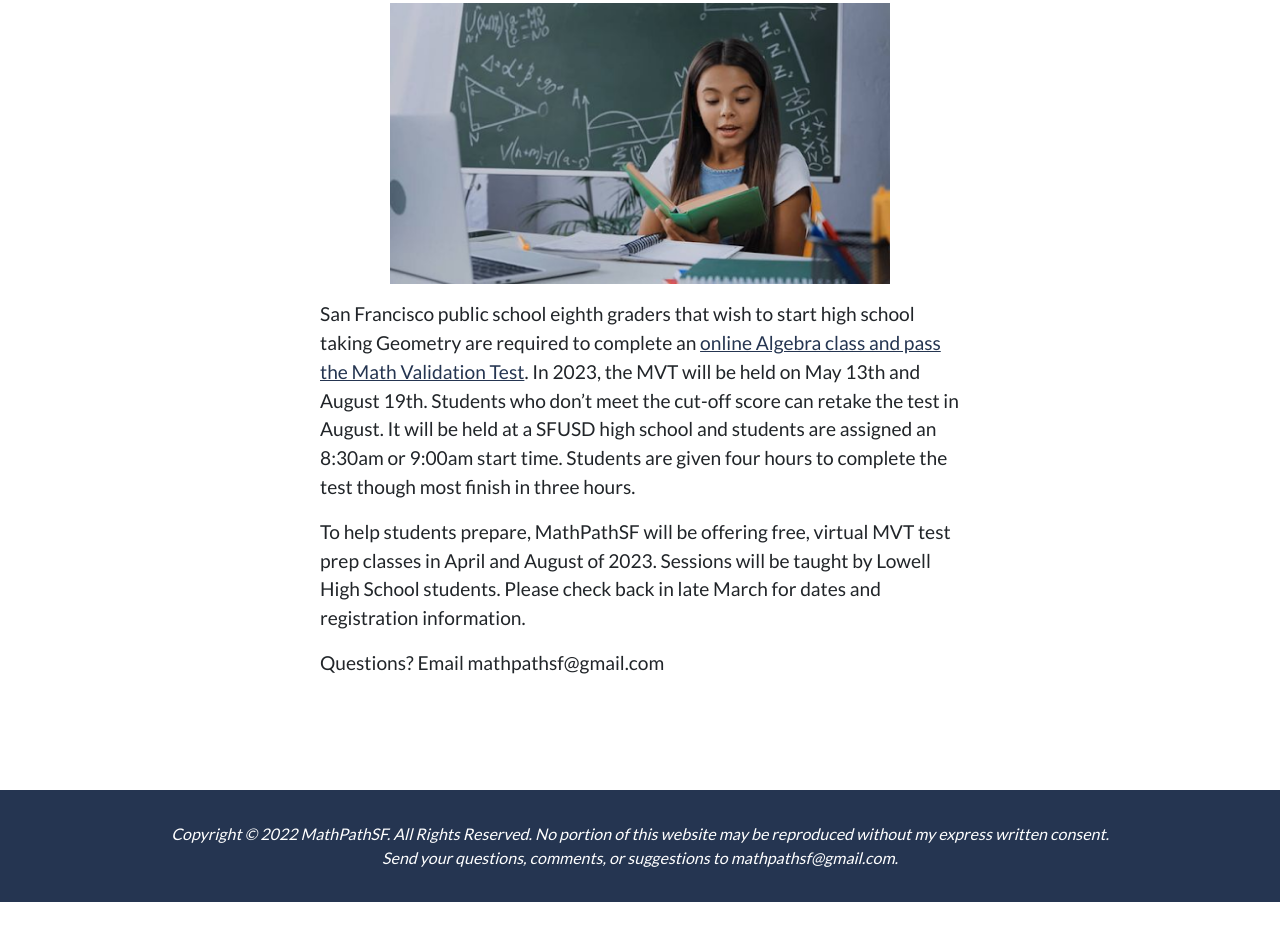
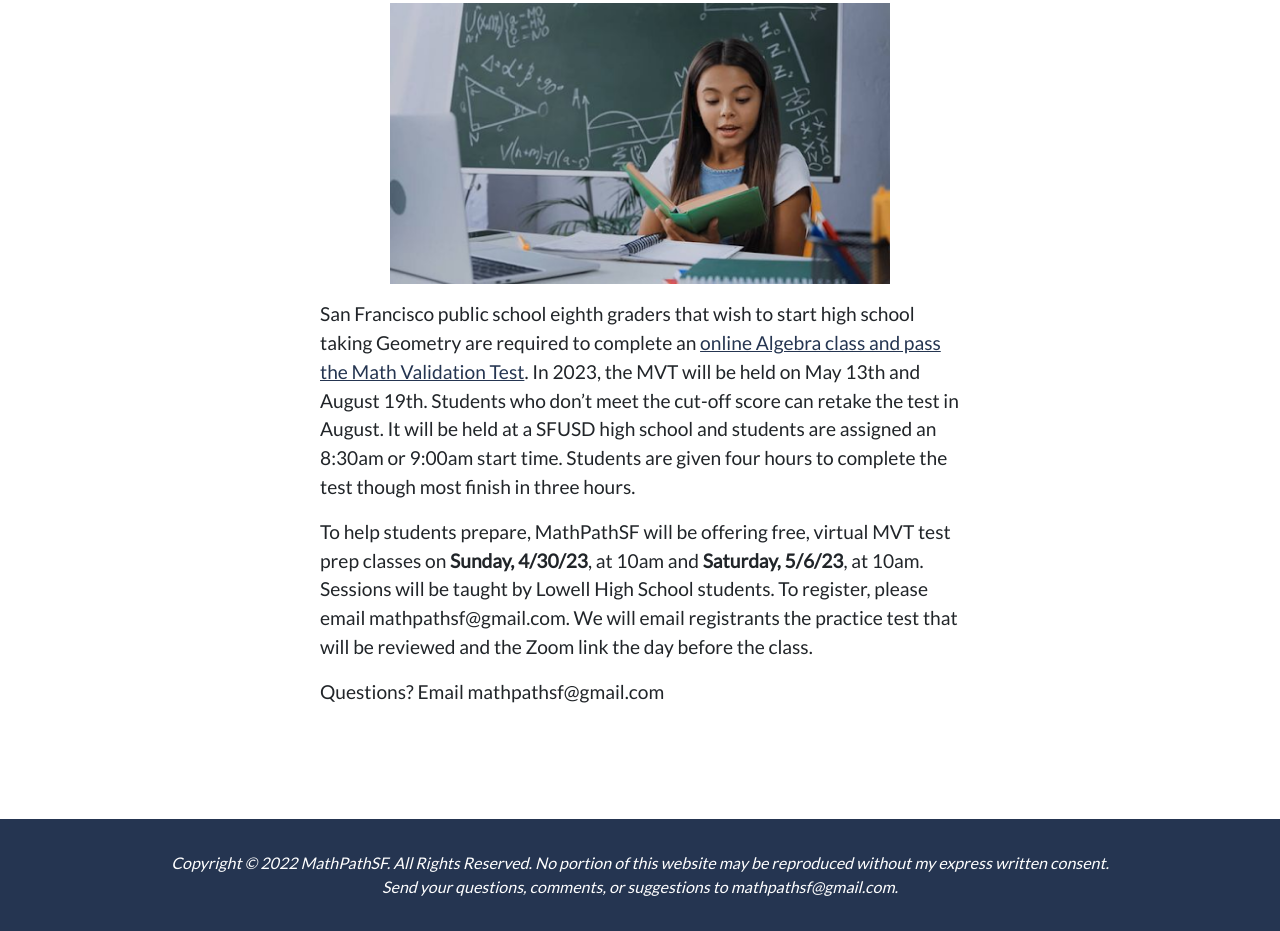
Before and after one commit to joshchen984/MathPathSF, a Gatsby site: page /algebra-tutoring in a window 1280 px wide. Shown: the part 484-1415 px from the top of the page. Before the commit the page ends 1386 px from the top, so only its background shows below. Built offline with nearby package versions, Linux system fonts and the light colour scheme; Gatsby itself is replaced by a stand-in of ours.

Commit message:
Update algebra tutoring page

```diff
--- a/package.json
+++ b/package.json
@@ -1,13 +1,13 @@
 {
   "name": "gatsby-starter-default",
   "private": true,
-  "description": "A simple starter to get up and developing quickly with Gatsby",
+  "description": "Website for MathPathSF",
   "version": "0.1.0",
-  "author": "Kyle Mathews <mathews.kyle@gmail.com>",
+  "author": "Josh Chen",
   "dependencies": {
     "bootstrap": "^4.6.0",
     "fontsource-lato": "^4.0.0",
-    "gatsby": "^2.32.3",
+    "gatsby": "2.32.3",
     "gatsby-image": "^2.11.0",
     "gatsby-plugin-google-gtag": "^2.8.0",
     "gatsby-plugin-manifest": "^2.12.0",
--- a/src/pages/algebra-tutoring.js
+++ b/src/pages/algebra-tutoring.js
@@ -48,9 +48,11 @@ const Tutoring = props => {
         </p>
         <p>
           To help students prepare, MathPathSF will be offering free, virtual
-          MVT test prep classes in April and August of 2023. Sessions will be
-          taught by Lowell High School students. Please check back in late March
-          for dates and registration information.
+          MVT test prep classes on <strong>Sunday, 4/30/23</strong>, at 10am and{" "}
+          <strong>Saturday, 5/6/23</strong>, at 10am. Sessions will be taught by
+          Lowell High School students. To register, please email
+          mathpathsf@gmail.com. We will email registrants the practice test that
+          will be reviewed and the Zoom link the day before the class.
         </p>
         <p>Questions? Email mathpathsf@gmail.com </p>
       </div>
```
Also changed, not shown: README.md, 2 other files.
